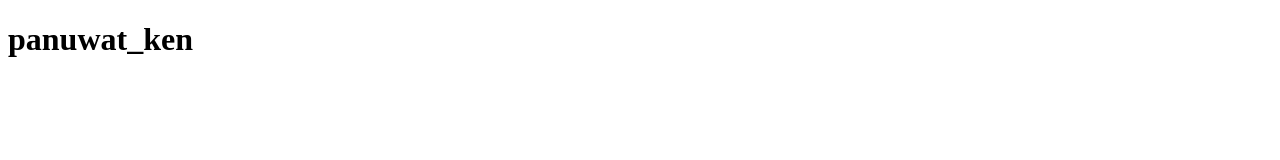
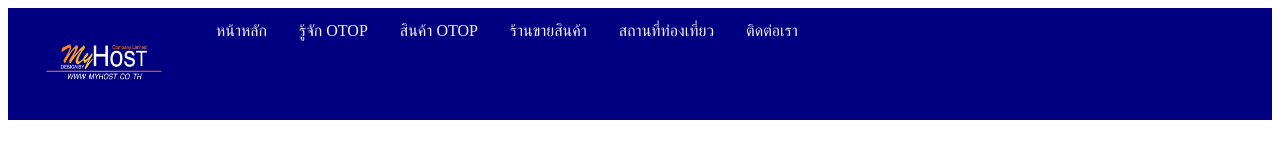
Before and after one commit to ken-panuwat/internship_myhost, a plain HTML site: page index.html in a window 1280 px wide. Drawn offline with nearby package versions, Linux system fonts and the light colour scheme.

Commit message:
add header

```diff
--- a/index.html
+++ b/index.html
@@ -3,9 +3,21 @@
 <head>
     <meta charset="UTF-8">
     <meta name="viewport" content="width=device-width, initial-scale=1.0">
+    <link rel="stylesheet" type="text/css" href="style.css">
+    <link rel="stylesheet" href="https://cdnjs.cloudflare.com/ajax/libs/ionicons/2.0.1/css/ionicons.min.css">
     <title>eSchool 4.0</title>
 </head>
 <body>
-    <h1>panuwat_ken</h1>
+    <header>
+        <div class="header">
+            <a href="index.html"><img src="logo.jpg" alt="logo" width="160" height="80"></a>
+            <a href="index.html">หน้าหลัก</a>
+            <a href="otop.html">รู้จัก OTOP</a>
+            <a href="product.html"> สินค้า OTOP</a>
+            <a href="shop.html">ร้านขายสินค้า </a>
+            <a href="tourist-attraction.html">สถานที่ท่องเที่ยว</a>
+            <a href="contact.html">ติดต่อเรา</a>
+        </div>
+    </header>
 </body>
 </html>
--- /dev/null
+++ b/style.css
@@ -0,0 +1,14 @@
+.header {
+    overflow: hidden;
+    background-color: #000080;
+}
+
+/* Style the header links */
+.header a {
+    float: left;
+    display: block;
+    color: #f2f2f2;
+    text-align: center;
+    padding: 14px 16px;
+    text-decoration: none;
+}
```
Also changed, not shown: logo.jpg (added).
